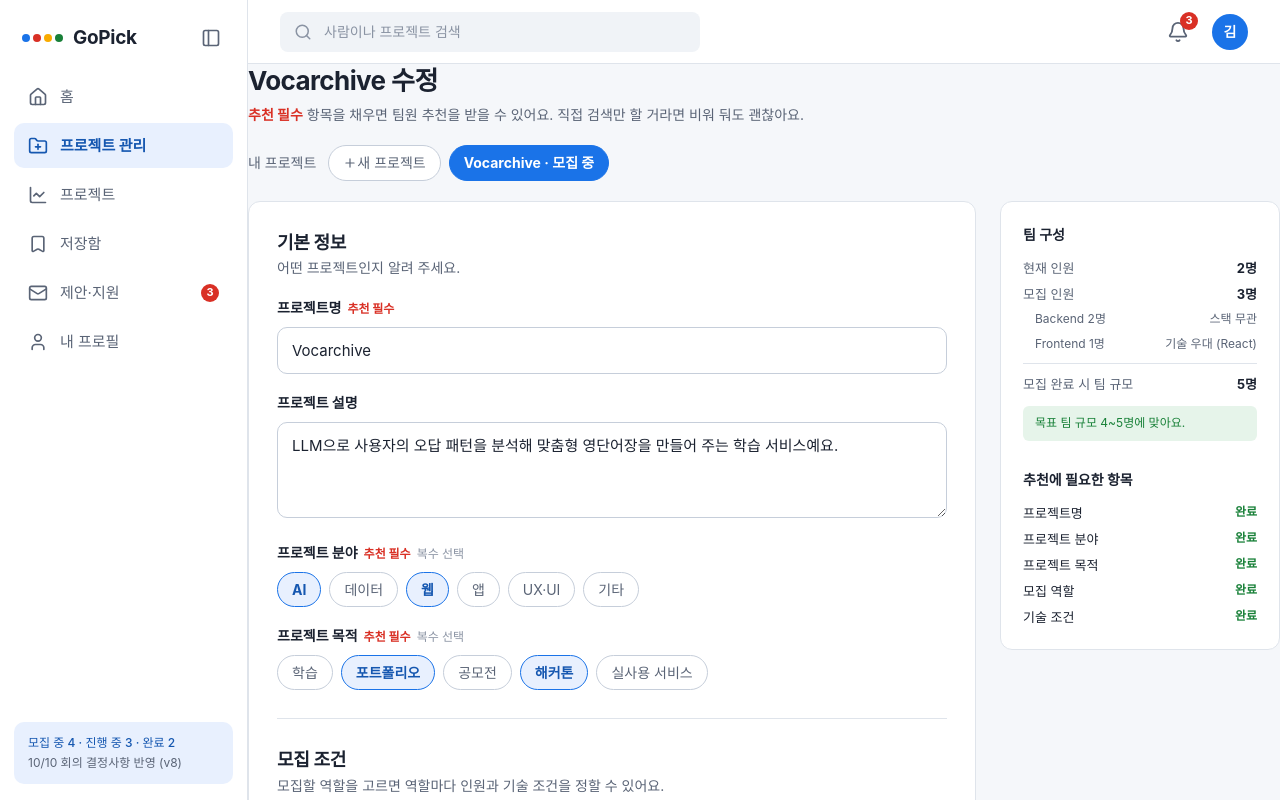
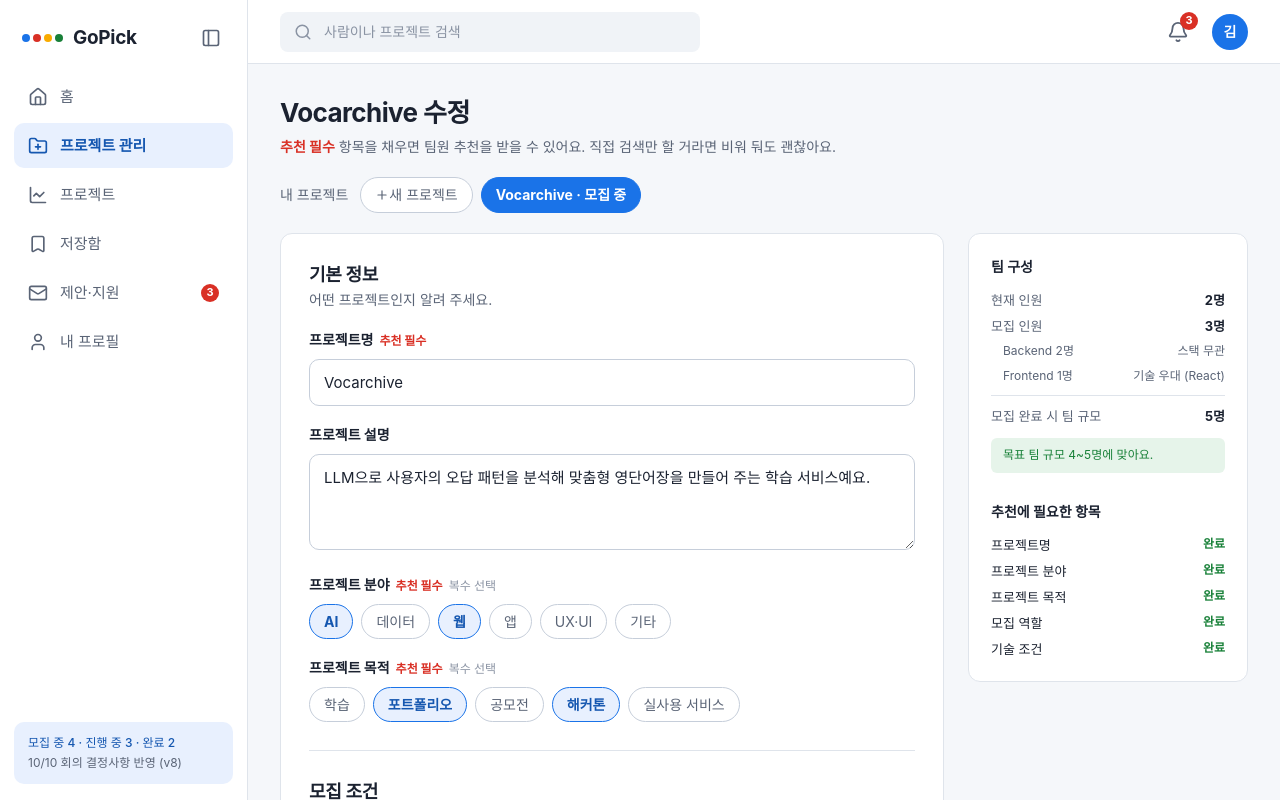
Before and after one commit to seonyoung05/gopick-web, a React (Vite) app: page /manage in a window 1280 px wide. Shown: the top 800 px of the page. Built offline with nearby package versions, Linux system fonts and the light colour scheme; a web font is replaced by a local one.

Commit message:
ProjectFormPage에 화면 여백 추가 (max-width 1128px, padding 32px 32px 64px)
AppLayout 본문 padding을 제거했으므로 화면이 자체 여백을 가진다.

```diff
--- a/src/pages/project-form/ProjectFormPage.module.css
+++ b/src/pages/project-form/ProjectFormPage.module.css
@@ -1,4 +1,9 @@
 /* src/pages/project-form/ProjectFormPage.module.css */
+.page {
+  max-width: 1128px;
+  padding: 32px 32px 64px;
+}
+
 .heading {
   margin: 0;
 }
--- a/src/pages/project-form/ProjectFormPage.tsx
+++ b/src/pages/project-form/ProjectFormPage.tsx
@@ -56,7 +56,7 @@ export default function ProjectFormPage() {
   const sectionProps = { form, update, showErrors };
 
   return (
-    <div>
+    <div className={s.page}>
       <h1 className={`t-h1 ${s.heading}`}>{pageTitle}</h1>
       <p className={s.sub}>
         <em>추천 필수</em> 항목을 채우면 팀원 추천을 받을 수 있어요. 직접 검색만 할 거라면 비워 둬도 괜찮아요.
```
